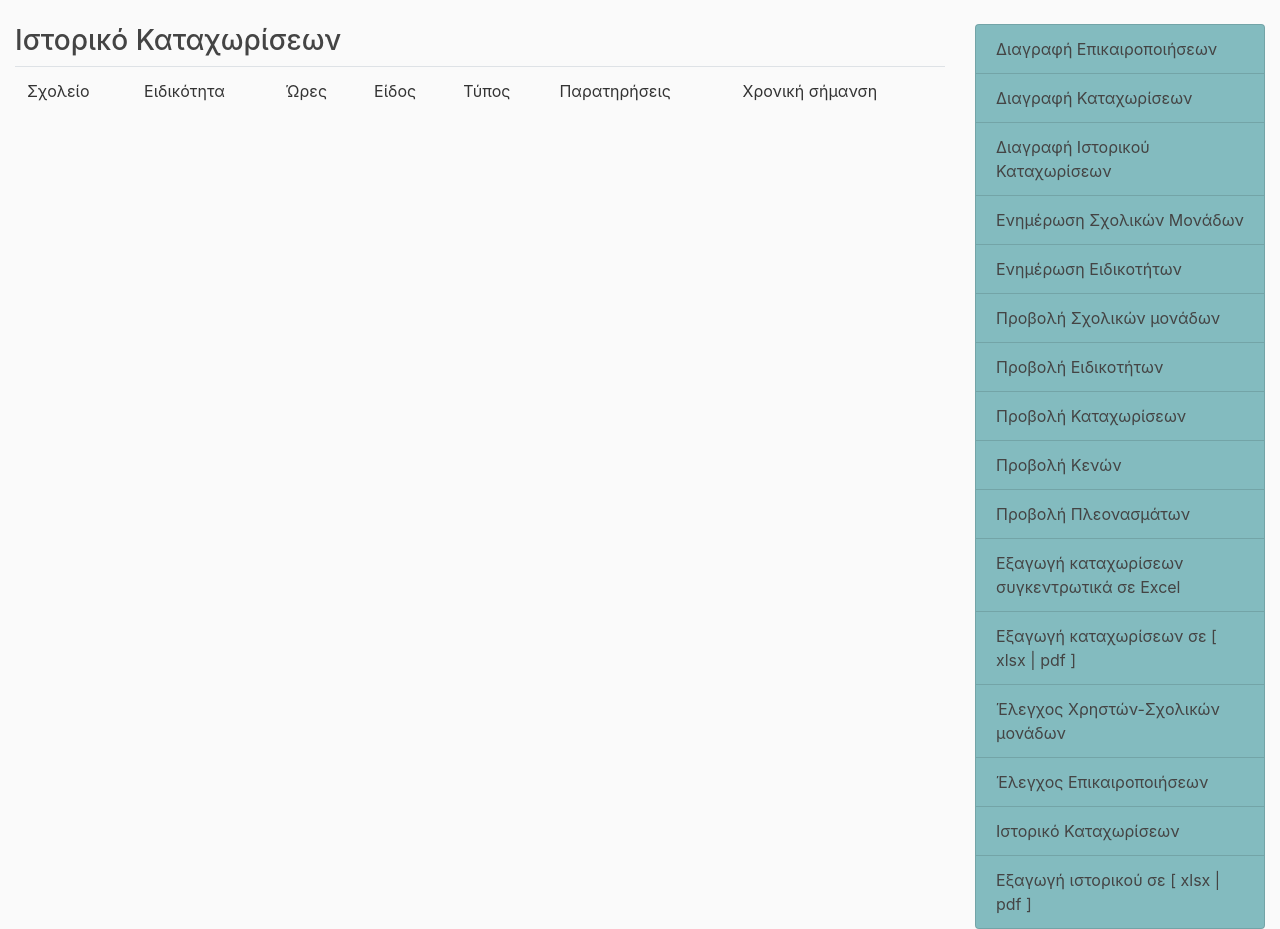
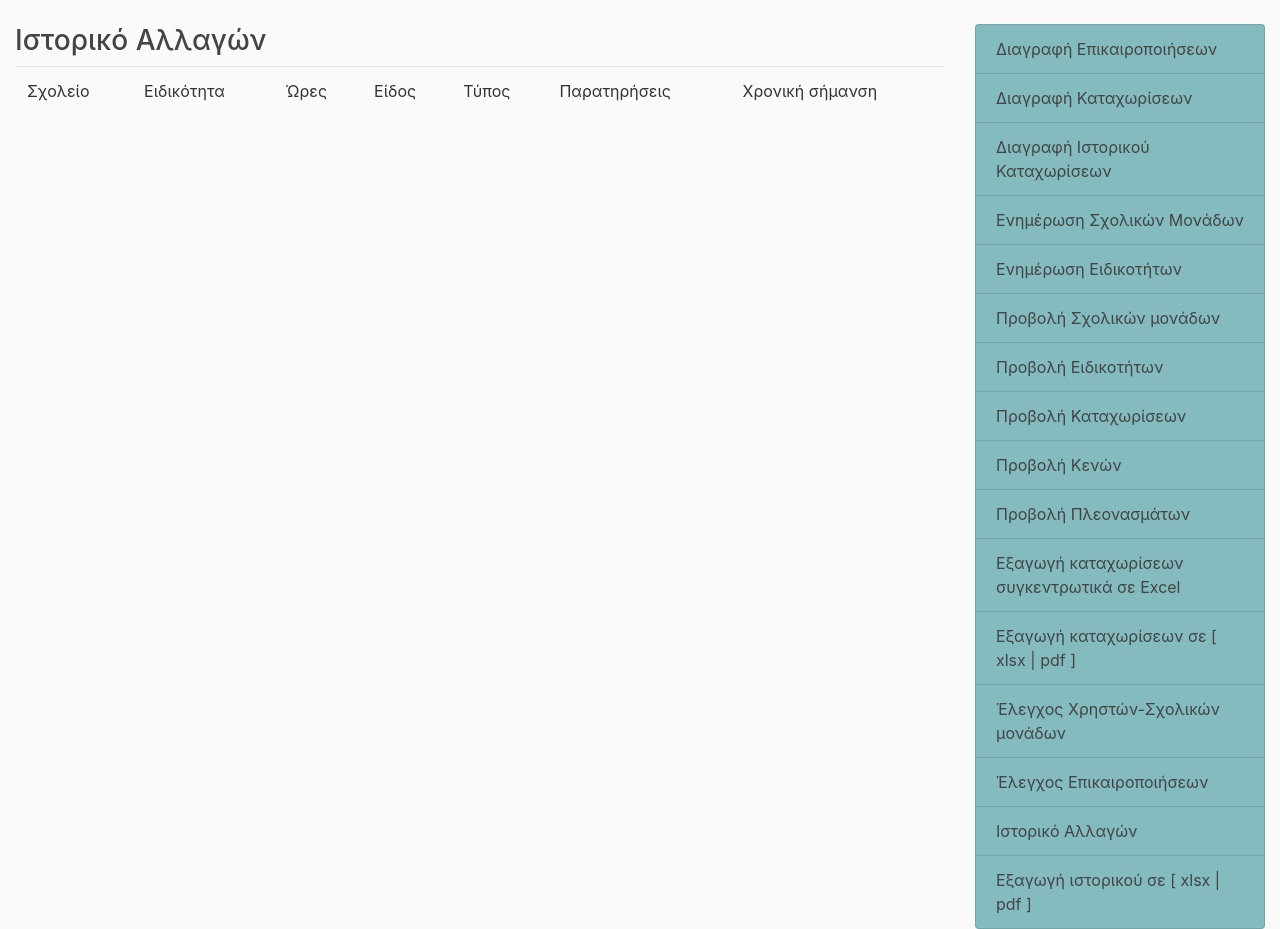
Before and after one commit to dideher/vacancies, a Django app: page /history/ in a window 1280 px wide. Shown: the part 56-985 px from the top of the page. Run offline with Django 3.2, Linux system fonts and the light colour scheme; the visitor is signed in with stand-in values (Sample User, id 1); data that the repository does not hold is empty; parts of the project's set-up code (start-up, migrations or seed data) failed here and were passed over; some libraries are stand-ins or nearby versions.

Commit message:
updated templates with better expressions

```diff
--- a/app/history/templates/history/history.html
+++ b/app/history/templates/history/history.html
@@ -1,6 +1,6 @@
 {% extends "main_app/base.html" %}
 {% block content %}
-    <h3>Ιστορικό Καταχωρίσεων</h3>
+    <h3>Ιστορικό Αλλαγών</h3>
 
     <table class="table table-hover">
         <thead>
--- a/app/history/templates/history/user_history.html
+++ b/app/history/templates/history/user_history.html
@@ -6,7 +6,7 @@
                 <h4 class="article-title">Δεν υπάρχουν καταχωρίσεις.</h4>
             </article>
         {% else %}
-            <h3>Ιστορικό Καταχωρίσεων</h3>
+            <h3>Ιστορικό Αλλαγών</h3>
 
             <table class="table table-hover table-sm">
                 <thead class="thead-light">
--- a/app/main_app/templates/main_app/base.html
+++ b/app/main_app/templates/main_app/base.html
@@ -142,7 +142,7 @@
                             <a class="sidebar-item" href="{% url 'schools:check_status' %}">Έλεγχος Επικαιροποιήσεων</a>
                         </li>
                         <li class="list-group-item list-group-item-light sidebar">
-                            <a class="sidebar-item" href="{% url 'history:history' %}">Ιστορικό Καταχωρίσεων</a>
+                            <a class="sidebar-item" href="{% url 'history:history' %}">Ιστορικό Αλλαγών</a>
                         </li>
                         <li class="list-group-item list-group-item-light sidebar">
                             <span class="sidebar-item">Εξαγωγή ιστορικού σε
@@ -172,7 +172,7 @@
                             <a class="sidebar-item" href="{% url 'schools:status_update' %}">Επικαιροποίηση</a>
                         </li>
                         <li class="list-group-item list-group-item-light sidebar">
-                            <a class="sidebar-item" href="{% url 'history:user_history' %}">Ιστορικό καταχωρίσεων</a>
+                            <a class="sidebar-item" href="{% url 'history:user_history' %}">Ιστορικό Αλλαγών</a>
                         </li>
                         <li class="list-group-item list-group-item-light sidebar">
                             <span class="sidebar-item">Εξαγωγή ιστορικού σε
--- a/app/pdfs/templates/pdfs/pdf_history.html
+++ b/app/pdfs/templates/pdfs/pdf_history.html
@@ -34,7 +34,7 @@
             font-size: 12px;
         }
     </style>
-    <title>Ιστορικό Καταχωρίσεων</title>
+    <title>Ιστορικό Αλλαγών</title>
 </head>
 <body>
 <table>
@@ -50,7 +50,7 @@
     </tbody>
 </table>
 
-<h3 style="text-align: center;font-size: 18px;font-weight: bold">Ιστορικό Καταχωρίσεων</h3>
+<h3 style="text-align: center;font-size: 18px;font-weight: bold">Ιστορικό Αλλαγών</h3>
 
 <hr>
 
--- a/app/pdfs/templates/pdfs/pdf_user_history.html
+++ b/app/pdfs/templates/pdfs/pdf_user_history.html
@@ -34,7 +34,7 @@
             font-size: 12px;
         }
     </style>
-    <title>Ιστορικό καταχωρίσεων</title>
+    <title>Ιστορικό Αλλαγών</title>
 </head>
 <body>
 <table>
@@ -50,7 +50,7 @@
     </tbody>
 </table>
 
-<h3 style="text-align: center;font-size: 18px;font-weight: bold">Ιστορικό καταχωρίσεων</h3>
+<h3 style="text-align: center;font-size: 18px;font-weight: bold">Ιστορικό Αλλαγών</h3>
 
 <hr>
 
```
